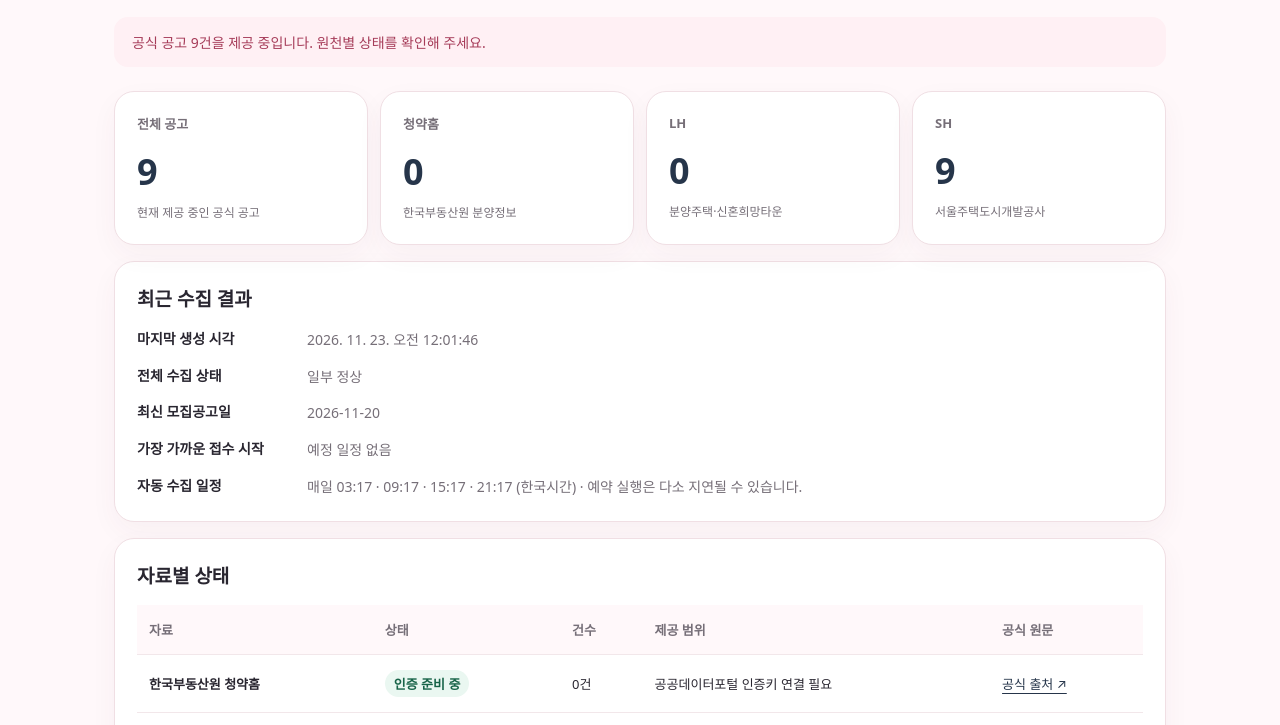
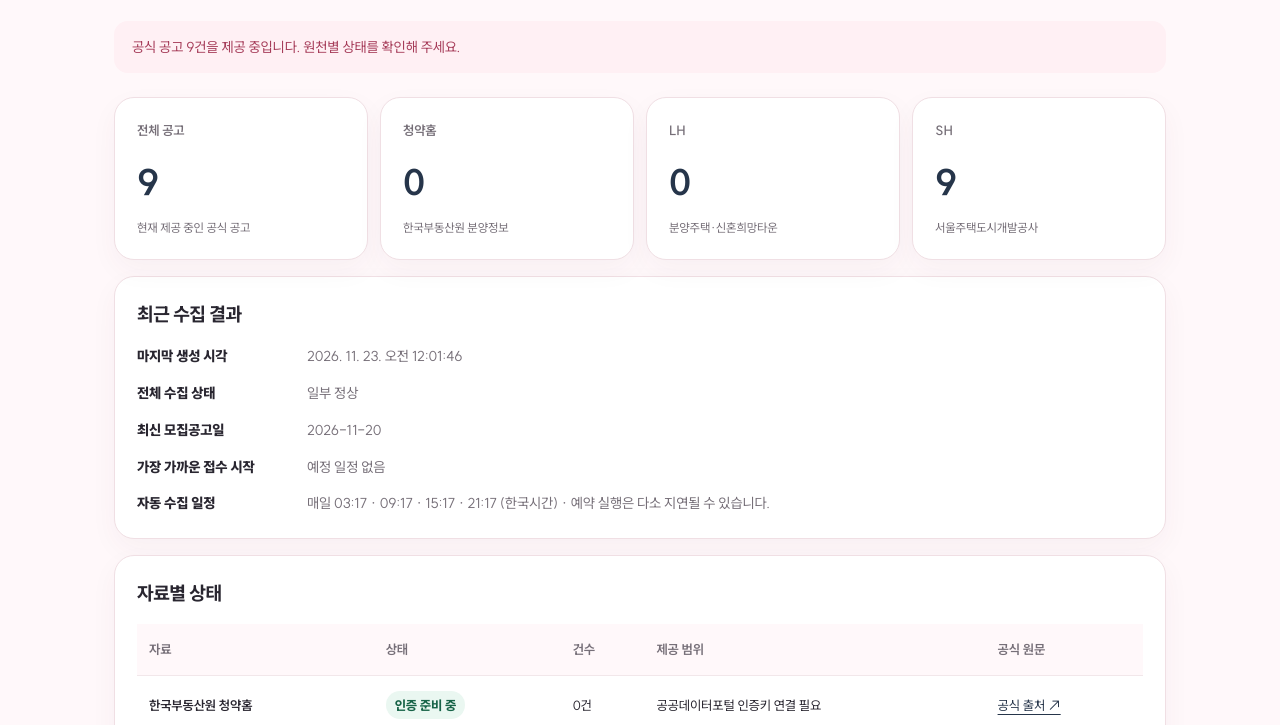
Before and after one commit to softm/bunyanghannun, a website: page public/data-status.html in a window 1280 px wide. Shown: the part 259-984 px from the top of the page. Drawn offline with Linux system fonts and the light colour scheme.

Commit message:
20261123_public SUIT 가변 서체와 타이포그래피 적용

```diff
--- /dev/null
+++ b/public/data-status-font.css
@@ -0,0 +1,25 @@
+@font-face {
+  font-family:"SUIT Variable";
+  src:url("./assets/fonts/SUIT-Variable.woff2") format("woff2-variations");
+  font-weight:100 900;
+  font-style:normal;
+  font-display:swap;
+}
+
+html,body,button,table {
+  font-family:"SUIT Variable",Pretendard,-apple-system,BlinkMacSystemFont,"Apple SD Gothic Neo","Noto Sans KR",sans-serif;
+}
+
+body {
+  font-weight:430;
+  letter-spacing:-.012em;
+  line-height:1.58;
+  -webkit-font-smoothing:antialiased;
+  text-rendering:optimizeLegibility;
+}
+
+.brand { font-weight:820; letter-spacing:-.045em; }
+.heading h1 { font-weight:840; letter-spacing:-.055em; text-wrap:balance; }
+.metrics strong { font-weight:760; letter-spacing:-.035em; font-variant-numeric:tabular-nums; }
+.panel h2 { font-weight:780; letter-spacing:-.025em; }
+th { font-weight:720; }
--- a/public/data-status.html
+++ b/public/data-status.html
@@ -1,4 +1,4 @@
-<!doctype html><html lang="ko"><head><meta charset="utf-8"><meta name="viewport" content="width=device-width,initial-scale=1,viewport-fit=cover"><meta name="theme-color" content="#fb5f82"><meta name="description" content="분양한눈 청약홈·LH 공식 공고 수집 현황"><link rel="icon" href="./assets/icon.svg"><link rel="stylesheet" href="data-status.css"><title>데이터 수집 현황 — 분양한눈</title></head><body>
+<!doctype html><html lang="ko"><head><meta charset="utf-8"><meta name="viewport" content="width=device-width,initial-scale=1,viewport-fit=cover"><meta name="theme-color" content="#fb5f82"><meta name="description" content="분양한눈 청약홈·LH 공식 공고 수집 현황"><link rel="icon" href="./assets/icon.svg"><link rel="stylesheet" href="data-status.css"><link rel="stylesheet" href="data-status-font.css"><title>데이터 수집 현황 — 분양한눈</title></head><body>
 <header><a class="brand" href="./"><img src="./assets/icon.svg" alt="" width="42" height="42">분양한눈</a><a class="home" href="./">분양 일정 보기</a></header>
 <main><div class="heading"><div><p class="eyebrow">DATA STATUS</p><h1>데이터 수집 현황</h1><p>청약홈과 LH의 공식 공고 수집 결과를 공개합니다. 모든 시각은 한국시간입니다.</p></div><button id="reload" type="button">현황 새로고침 ↻</button></div>
 <p id="notice" class="notice" role="status">공식 데이터 파일을 확인하고 있습니다.</p>
--- a/public/styles.css
+++ b/public/styles.css
@@ -1,3 +1,11 @@
+@font-face {
+  font-family:"SUIT Variable";
+  src:url("./assets/fonts/SUIT-Variable.woff2") format("woff2-variations");
+  font-weight:100 900;
+  font-style:normal;
+  font-display:swap;
+}
+
 :root {
   color-scheme: light;
   --rose-900:#6d2945;
@@ -25,12 +33,12 @@
   --radius-md:20px;
   --radius-lg:28px;
   --safe-bottom:env(safe-area-inset-bottom,0px);
-  font-family:Pretendard,-apple-system,BlinkMacSystemFont,"Segoe UI","Noto Sans KR",sans-serif;
+  font-family:"SUIT Variable",Pretendard,-apple-system,BlinkMacSystemFont,"Apple SD Gothic Neo","Noto Sans KR",sans-serif;
 }
 
 * { box-sizing:border-box; }
 html { scroll-behavior:smooth; }
-body { margin:0; min-width:320px; background:var(--canvas); color:var(--ink); font-size:16px; line-height:1.55; -webkit-font-smoothing:antialiased; }
+body { margin:0; min-width:320px; background:var(--canvas); color:var(--ink); font-size:16px; line-height:1.58; font-weight:430; letter-spacing:-.012em; -webkit-font-smoothing:antialiased; text-rendering:optimizeLegibility; }
 body:has(dialog[open]) { overflow:hidden; }
 button,input,select { font:inherit; }
 button,a { -webkit-tap-highlight-color:transparent; }
@@ -45,7 +53,7 @@ button:focus-visible,a:focus-visible,input:focus-visible,select:focus-visible {
 .brand { display:flex; align-items:center; gap:10px; min-width:0; color:var(--ink); text-decoration:none; }
 .brand img { width:42px; height:42px; border-radius:13px; box-shadow:0 6px 16px rgba(143,54,88,.2); }
 .brand span { display:grid; line-height:1.16; }
-.brand strong { font-size:18px; letter-spacing:-.035em; }
+.brand strong { font-size:18px; font-weight:820; letter-spacing:-.045em; }
 .brand small { margin-top:4px; color:var(--muted); font-size:12px; }
 .header-actions { display:flex; align-items:center; gap:8px; }
 .icon-button,.icon-text-button,.header-alert-button { min-width:48px; min-height:48px; border:1px solid var(--line); border-radius:14px; background:var(--surface); cursor:pointer; }
@@ -59,7 +67,7 @@ main { min-height:70vh; }
 .hero-shell { max-width:1240px; margin:0 auto; padding:46px 24px 32px; display:grid; grid-template-columns:minmax(0,1.25fr) minmax(340px,.75fr); gap:42px; align-items:center; }
 .hero-copy { padding:8px 0; }
 .eyebrow { margin:0 0 9px; color:var(--rose-700); font-size:13px; font-weight:800; letter-spacing:.01em; }
-.hero-copy h1 { margin:0; max-width:690px; color:var(--navy); font-size:clamp(38px,5vw,62px); line-height:1.08; letter-spacing:-.055em; }
+.hero-copy h1 { margin:0; max-width:690px; color:var(--navy); font-size:clamp(38px,5vw,62px); font-weight:840; line-height:1.08; letter-spacing:-.058em; text-wrap:balance; }
 .hero-copy h1 em { color:var(--rose-700); font-style:normal; }
 .hero-copy>p:not(.eyebrow) { max-width:580px; margin:20px 0 0; color:var(--muted); font-size:17px; }
 .hero-actions { display:flex; flex-wrap:wrap; gap:10px; margin-top:26px; }
```
Also changed, not shown: public/assets/fonts/SUIT-Variable.woff2 (added).
